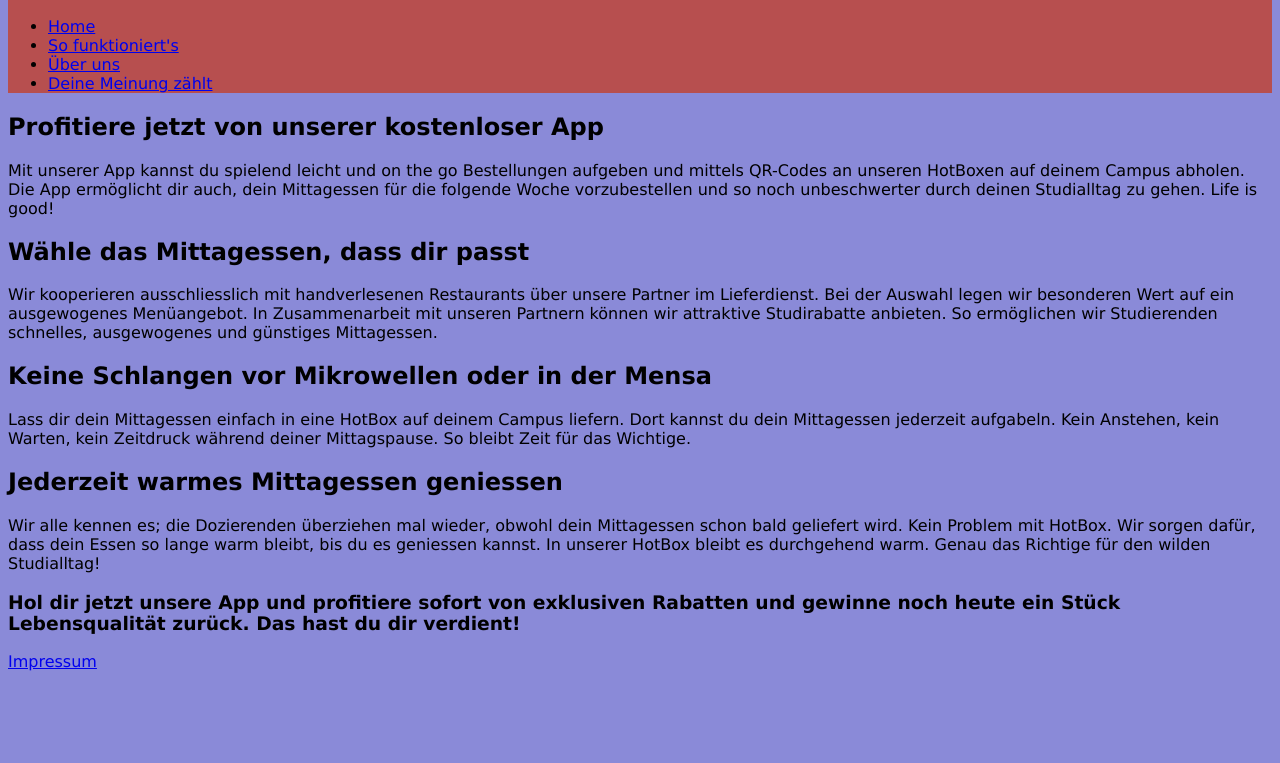
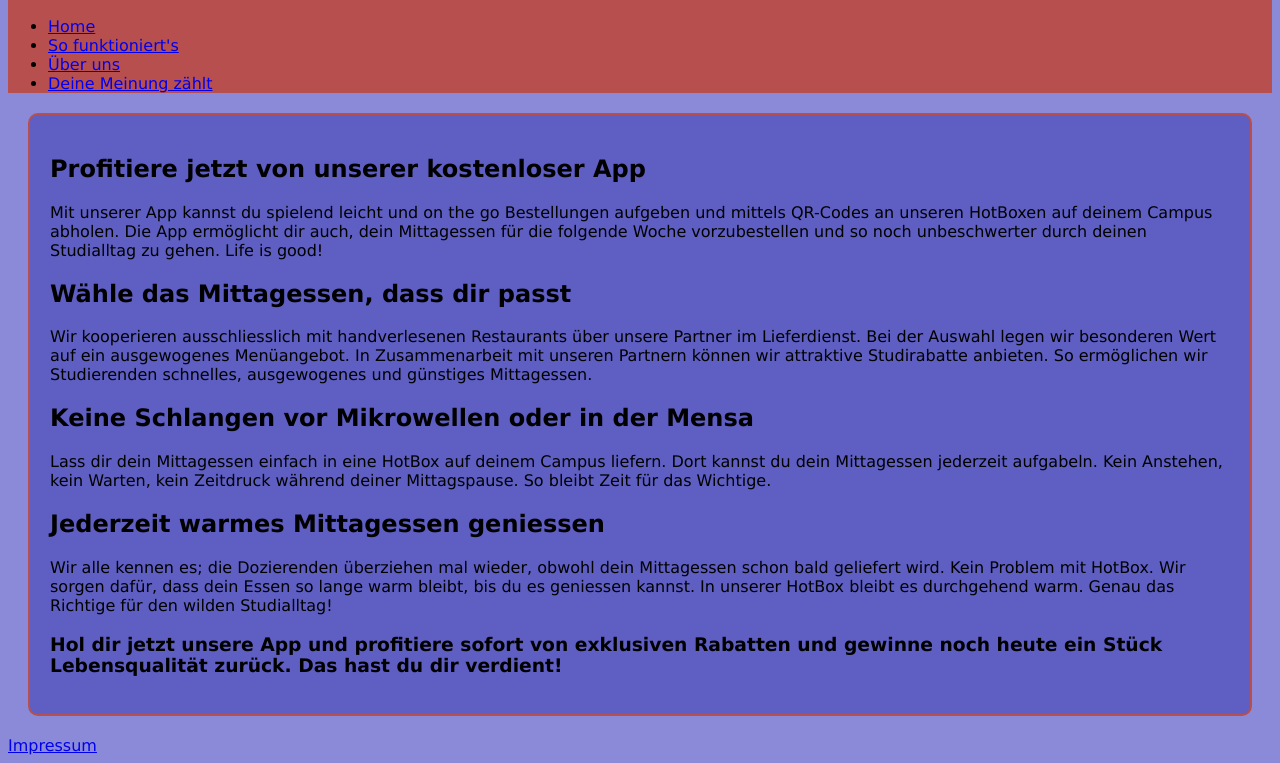
Before and after one commit to philippfhgr/HotBox, a plain HTML site: page index.html in a window 1280 px wide. Shown: the part 112-875 px from the top of the page. Before the commit the page ends 800 px from the top, so only its background shows below. Drawn offline with Linux system fonts and the light colour scheme.

Commit message:
i dont even know

```diff
--- a/css/style.css
+++ b/css/style.css
@@ -5,3 +5,11 @@ body {
     background-color:rgb(138, 138, 216);
     font-family: Verdana, Geneva, Tahoma, sans-serif;
 }
+
+main {
+    background-color:rgb(94, 94, 195);
+    padding: 20px;
+    margin: 20px;
+    border-radius: 10px;
+    border: 2px solid rgb(183, 79, 79);
+}
--- a/index.html
+++ b/index.html
@@ -12,7 +12,7 @@
     <h1>HotBox</h1>
     <h2>Mehr Zeit für Wichtiges schaffen</h2>
     <ul>
-        <li><a href="#">Home</a></li>
+        <li><a href="index.html">Home</a></li>
         <li><a href="angebotsseite.html">So funktioniert's</a></li>
         <li><a href="ueber_uns.html">Über uns</a></li>
         <li><a href="kontakt.html">Deine Meinung zählt</a></li>
```
